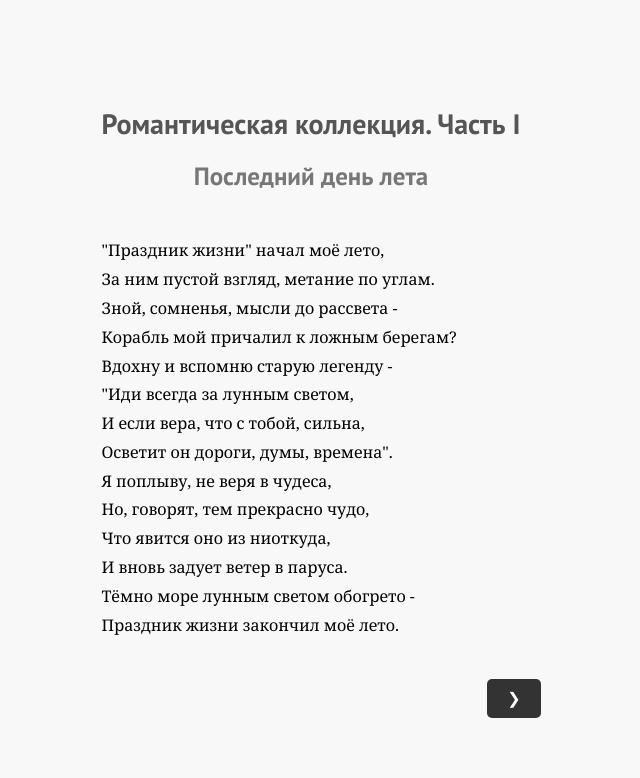
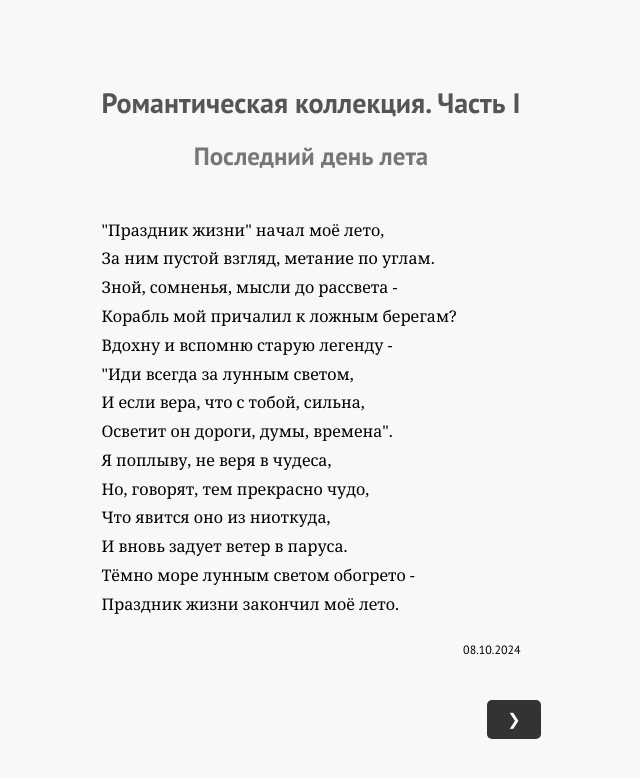
Before and after one commit to romanticcollectionplace/romantic.collection.place.github.io, a plain HTML site: page index.html in a window 1280 px wide. Shown: the whole page, without its empty margins (329-969 px from the left). Drawn offline with Linux system fonts and the light colour scheme.

Commit message:
feat: add "Мираж" and "Маятник" poems

```diff
--- a/index.html
+++ b/index.html
@@ -19,6 +19,7 @@
                 <h2 id="poem-title"></h2>
                 <h3 id="poem-subtitle"></h3>
                 <p id="poem-text"></p>
+                <p id="poem-date"></p>
             </div>
         </main>
 
--- a/main.js
+++ b/main.js
@@ -2,12 +2,26 @@ const poems = [
     {
         "title": "Романтическая коллекция. Часть I",
         "subtitle": "Последний день лета",
+        "date": "08.10.2024",
         "text": '"Праздник жизни" начал моё лето,\nЗа ним пустой взгляд, метание по углам.\nЗной, сомненья, мысли до рассвета - \nКорабль мой причалил к ложным берегам?\nВдохну и вспомню старую легенду - \n"Иди всегда за лунным светом,\nИ если вера, что с тобой, сильна,\nОсветит он дороги, думы, времена".\nЯ поплыву, не веря в чудеса,\nНо, говорят, тем прекрасно чудо,\nЧто явится оно из ниоткуда,\nИ вновь задует ветер в паруса.\nТёмно море лунным светом обогрето - \nПраздник жизни закончил моё лето.'
     },
     {
         "title": "Романтическая коллекция. Часть II",
         "subtitle": "Лунный луч",
+        "date": "09.10.2024",
         "text": 'Давно разрешено сомненье,\nЧто неподвластна нам гроза,\nСудьба, таланты и везенье,\nЧувства - как ни проси ты небеса.\nПутеводитель - лунный луч,\nЧто сквозь плеяду тёмных туч\nУкажет мне путь к Вам - \nДорогу ту я не предам.\nТворение рукописное о Вас я напишу;\nОсенним вечером пройду я по тропинке, \nНа полку высшу в доме у лощинки \nТворение то с трепетом я возложу. \nВзгляну вокруг и улыбнусь я мягко - \nМысль о Вас светится так ярко!'
+    },
+    {
+        "title": "Романтическая коллекция. Часть III",
+        "subtitle": "Мираж",
+        "date": "20.10.2024",
+        "text": 'Сияют и искрятся карие глаза,\nПред ними воплощение мечт - \nСвою ладонь на Вашу положа, \nНа счастье смог себя обречь.\nИ лишь спустя секунды всплеска,\nПорыв наивности одернут резко.\nХладом разума взят на абордаж - \nТо был лишь призрачный мираж.\nНо столь прекрасны те мгновенья,\nЧто мысли только об одном:\nДо горизонтов тех дойду пешком,\nГде встречу то же наслажденье.\nПуть к ним лишь в направлении Вас,\nИ я пойду, не медля ни на час.'
+    },
+    {
+        "title": "Романтическая коллекция. Часть IV",
+        "subtitle": "Маятник",
+        "date": "19.11.2024",
+        "text": 'Маятник качнулся вправо:\nЧувствую - все хорошо,\nИ, накал волнения сбавя,\nСпокойствием разоружён.\nМаятник качнулся влево:\nТрачу жизней девять,\nЛишь бы потушить пожар,\nСжигающий остаток чар.\nМаятник качнулся вправо:\nПытаюсь выдержать баланс,\nГде между нами резонанс,\nИща на маятник управу.\nНо неукротима амплитуда,\nПоддастся ли она чему-то?\n\nМаятник подобен степной вьюге,\nТанцующей на склонах небосвода - \nМылят взгляд его потуги,\nНо не меняют направленье хода.  \nЛюбую непогоду остановит время, \nНо не про маятник та схема:\nТеченье времени его питает,\nИ все выше он взлетает.\nТуда-сюда, туда-сюда.\nНе может же так продолжаться,\nЧто маятником будут диктоваться\nПоступки наши и слова?\n-------------------------------------------\n-------------------------------------------'
     }
 ];
 
@@ -20,6 +34,7 @@ function displayPoem(index) {
 
     document.getElementById('poem-title').textContent = poemTitleWithNewLines;
     document.getElementById('poem-text').textContent = poem.text;
+    document.getElementById('poem-date').textContent = poem.date;
 
     if (poem.subtitle) {
         document.getElementById('poem-subtitle').textContent = poem.subtitle;
@@ -28,7 +43,6 @@ function displayPoem(index) {
         document.getElementById('poem-subtitle').style.display = 'none';
     }
 
-    // Управляем видимостью кнопок
     updateButtons(index);
 }
 
--- a/style.css
+++ b/style.css
@@ -67,6 +67,16 @@ main {
     margin-top: 40px;
 }
 
+#poem-date {
+    font-family: "PT Sans", serif;
+    font-size: 12px;
+    color: #000;
+    white-space: pre-wrap;
+    line-height: 1.8;
+    margin-top: 20px;
+    text-align: right;
+}
+
 nav {
     display: flex;
     justify-content: space-between;
```
